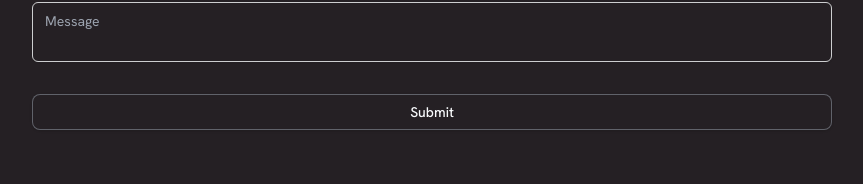
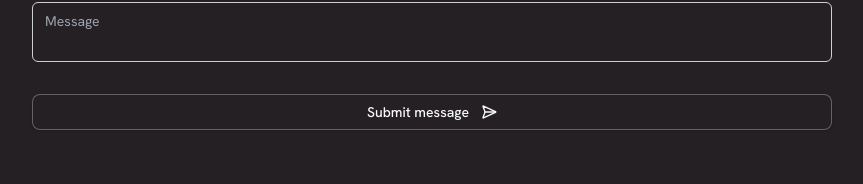
Before and after one commit to PeterOu8/Li-Sung-s-Portfolio, a Next.js app: page /contact in a window 1280 px wide. Shown: the part 362-546 px from the top of the page, without its empty margins (208-1071 px from the left). Built offline with nearby package versions, Linux system fonts and the light colour scheme; a web font is replaced by a local one.

Commit message:
implement submit button icons and configure email text format

```diff
--- a/src/app/api/send/sendEmail.ts
+++ b/src/app/api/send/sendEmail.ts
@@ -23,9 +23,9 @@ export async function sendEmail(data: ContactFormInput) {
         replyTo: [email],
         subject: `Lisungou.com - ${subject}!`,
         text: `Name:\n${name}
-            \n\nEmail:\n${email}
-            \n\nSubject:\n${subject}
-            \n\nMessage:\n${message}`,
+            \nEmail:\n${email}
+            \nSubject:\n${subject}
+            \nMessage:\n${message}`,
         });
 
         if (!data || error) {
--- a/src/components/ContactForm.tsx
+++ b/src/components/ContactForm.tsx
@@ -18,6 +18,8 @@ import {
 import { Textarea } from "@/components/ui/textarea"
 import { Button } from "./ui/button";
 import { toast } from "sonner";
+import { Loader, SendHorizontal } from "lucide-react";
+<Loader />
 
 type emailInput = z.infer<typeof ContactFormSchema>;
 
@@ -98,7 +100,19 @@ export const ContactForm = () => {
                         </FormItem>
                     )}
                 />
-            <Button type="submit">Submit</Button>
+            <Button type="submit">
+                {form.formState.isSubmitting? (
+                    <div className="flex flex-row items-center gap-3">
+                        <span>Submitting</span>
+                        <Loader />
+                    </div>
+                ):(
+                    <div className="flex flex-row items-center gap-3">
+                        <span>Submit message</span>
+                        <SendHorizontal />
+                    </div>
+                )}
+            </Button>
         </form>
       </Form>
     );
```
